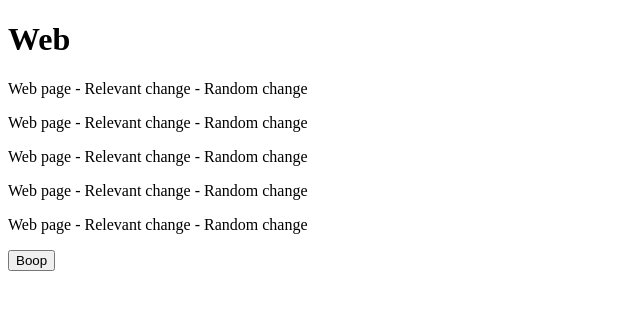
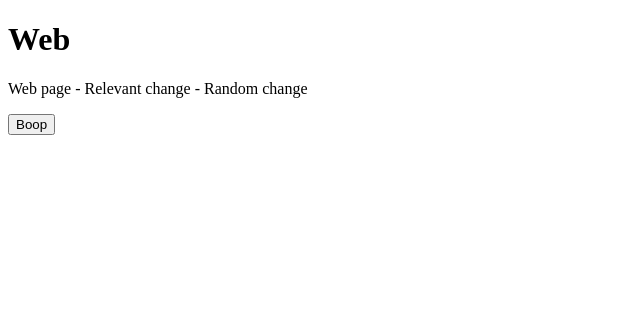
Before and after one commit to saqirmdevx/semantic-test-versioning, a Next.js app in the folder apps/web/: page / in a window 1280 px wide. Shown: the top 310 px of the page, without its empty margins (0-640 px from the left). Built offline with nearby package versions, Linux system fonts and the light colour scheme.

Commit message:
enh: Small version Update

```diff
--- a/apps/web/app/page.tsx
+++ b/apps/web/app/page.tsx
@@ -5,10 +5,6 @@ export default function Page() {
     <>
       <Header text='Web' />
       <p>Web page - Relevant change - Random change</p>
-      <p>Web page - Relevant change - Random change</p>
-      <p>Web page - Relevant change - Random change</p>
-      <p>Web page - Relevant change - Random change</p>
-      <p>Web page - Relevant change - Random change</p>
       <Button />
     </>
   );
```
